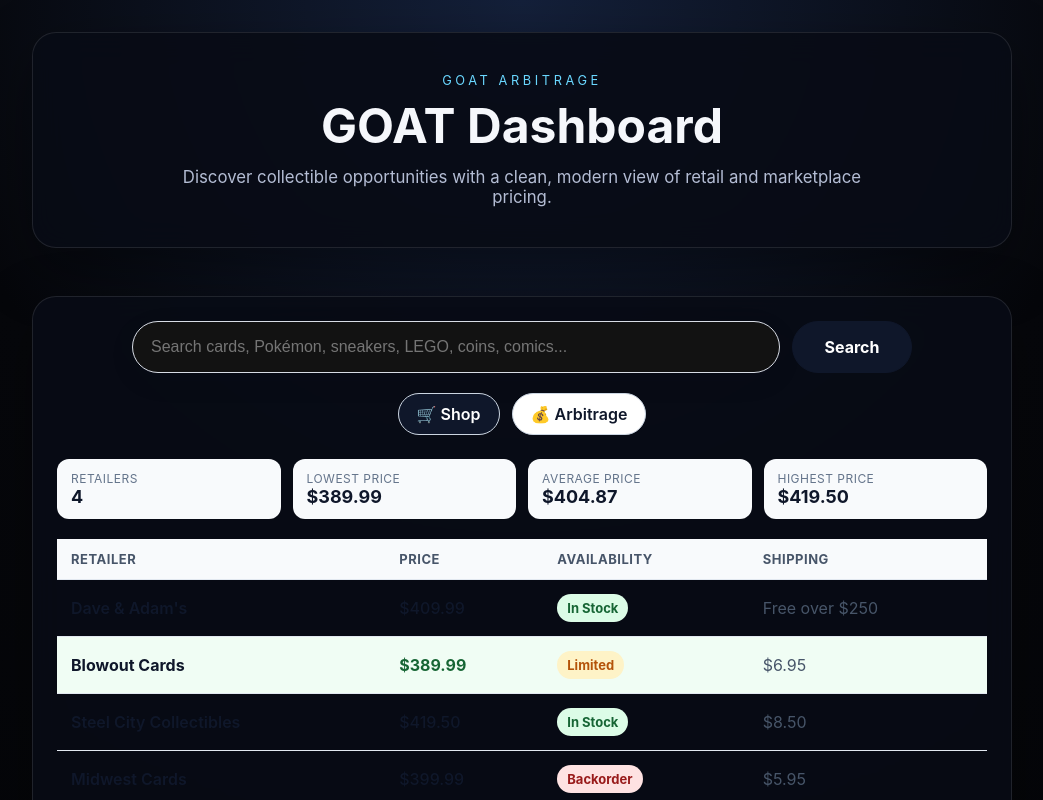
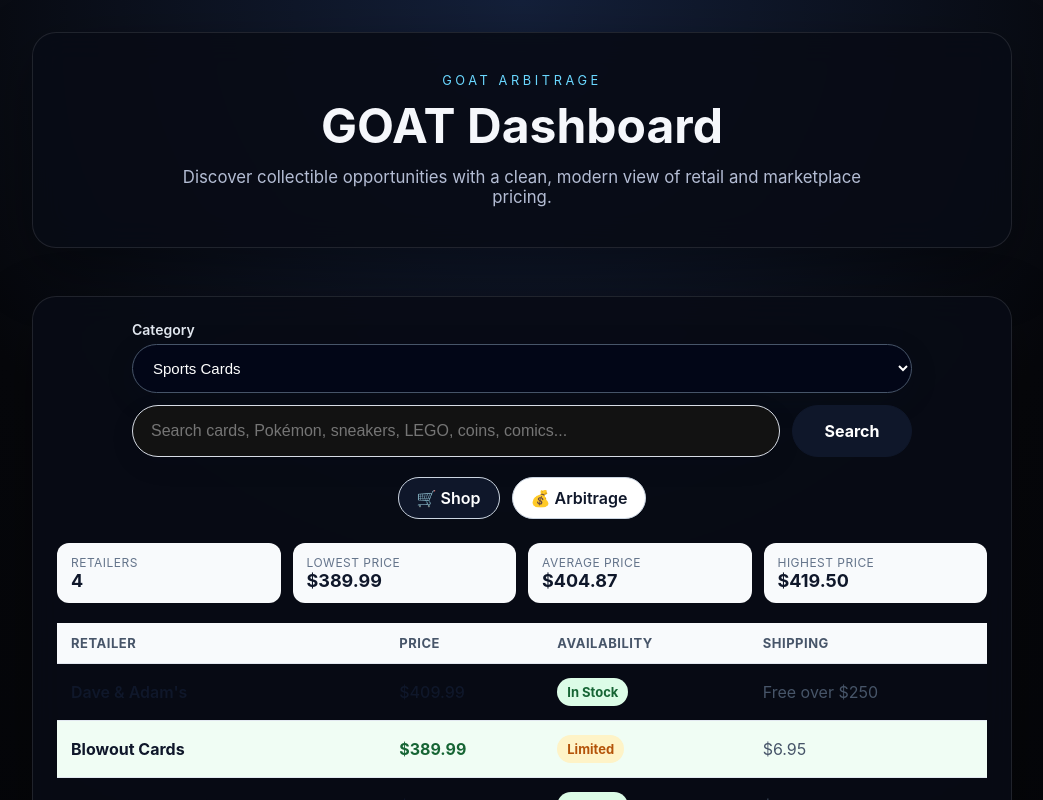
Before and after one commit to andytflynn-maker/GOAT-Arbitrage, a Next.js app: page / in a window 1280 px wide. Shown: the top 800 px of the page, without its empty margins (118-1161 px from the left). Built offline with nearby package versions, Linux system fonts and the light colour scheme.

Commit message:
Add category selector UI

```diff
--- a/app/page.tsx
+++ b/app/page.tsx
@@ -64,6 +64,7 @@
 
 export default function HomePage() {
   const [query, setQuery] = useState('');
+  const [selectedCategory, setSelectedCategory] = useState('Sports Cards');
   const [activeTab, setActiveTab] = useState<'shop' | 'arbitrage'>('shop');
   const [rows, setRows] = useState<SearchResultRow[]>([]);
   const [summary, setSummary] = useState<SearchSummary | null>(null);
@@ -140,7 +141,41 @@
 
       <section className="dashboard-card" style={{ padding: '24px' }}>
         <form onSubmit={handleSearch} style={{ display: 'flex', justifyContent: 'center', marginBottom: '20px' }}>
-          <div style={{ width: '100%', maxWidth: '780px', display: 'flex', gap: '12px' }}>
+          <div style={{ width: '100%', maxWidth: '780px', display: 'flex', flexDirection: 'column', gap: '12px' }}>
+            <label style={{ display: 'flex', flexDirection: 'column', gap: '6px', color: '#e2e8f0', fontSize: '14px', fontWeight: 600 }}>
+              <span>Category</span>
+              <select
+                value={selectedCategory}
+                onChange={(event) => setSelectedCategory(event.target.value)}
+                style={{
+                  padding: '14px 16px',
+                  borderRadius: '999px',
+                  border: '1px solid #475569',
+                  background: '#020617',
+                  color: 'white',
+                  fontSize: '15px',
+                  outline: 'none',
+                  boxShadow: '0 8px 30px rgba(15, 23, 42, 0.12)',
+                }}
+              >
+                <option value="Sports Cards">Sports Cards</option>
+                <option value="Trading Card Games">Trading Card Games</option>
+                <option value="Sneakers">Sneakers</option>
+                <option value="Coins">Coins</option>
+                <option value="Currency">Currency</option>
+                <option value="Stamps">Stamps</option>
+                <option value="Vinyl Records">Vinyl Records</option>
+                <option value="Video Games">Video Games</option>
+                <option value="LEGO">LEGO</option>
+                <option value="Action Figures">Action Figures</option>
+                <option value="Comics">Comics</option>
+                <option value="Memorabilia">Memorabilia</option>
+                <option value="Watches">Watches</option>
+                <option value="Luxury Goods">Luxury Goods</option>
+                <option value="Other Collectibles">Other Collectibles</option>
+              </select>
+            </label>
+            <div style={{ display: 'flex', gap: '12px' }}>
               <input
                 type="text"
                 name="q"
@@ -184,6 +219,7 @@
                   'Search'
                 )}
               </button>
+            </div>
           </div>
         </form>
 
```
Lines whose indentation alone changed are shown as unchanged.
